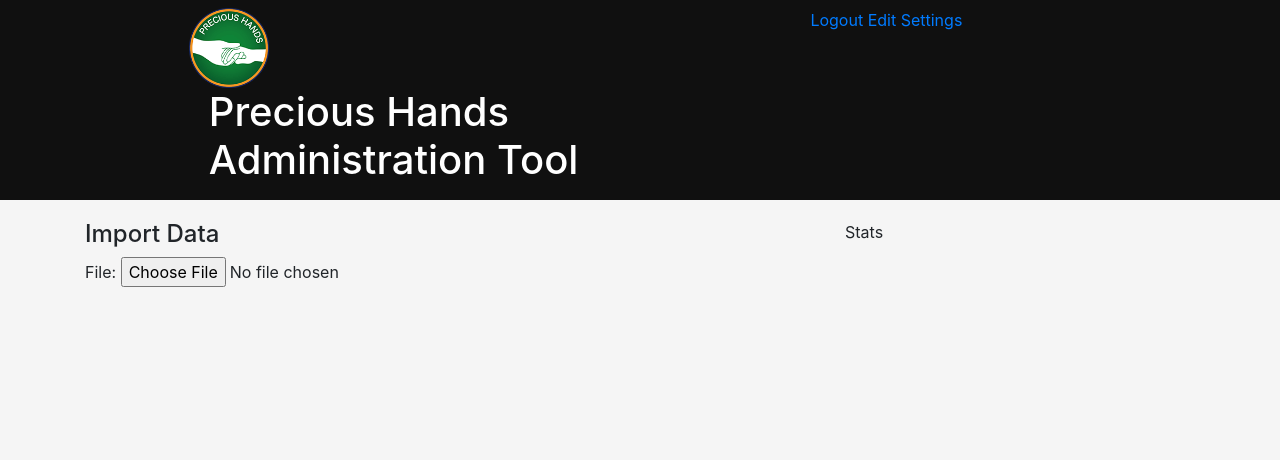
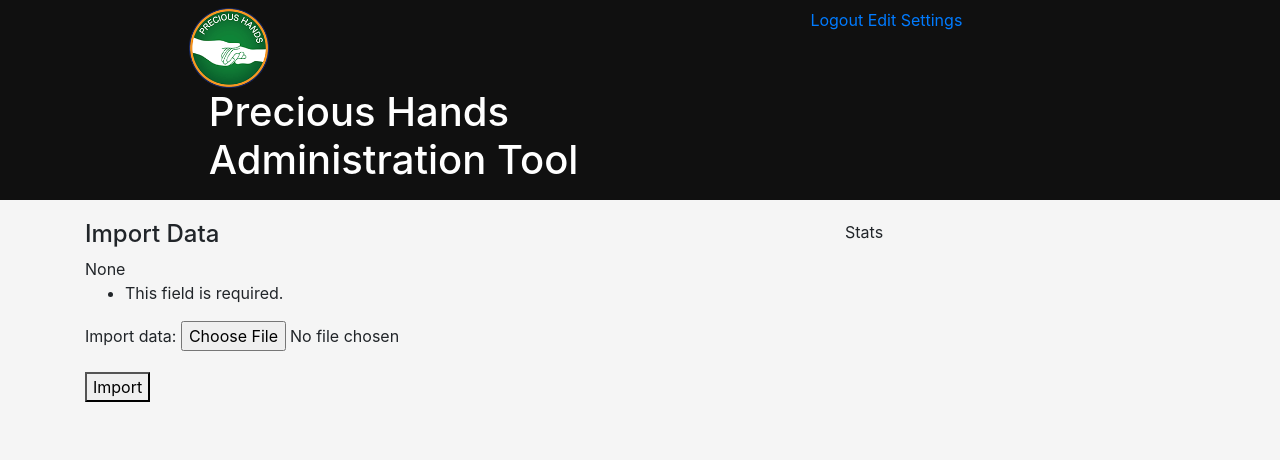
Before and after one commit to ChristianGroeber/Precious-Admin-Website, a Django app: page /tool/import/ in a window 1280 px wide. Shown: the top 460 px of the page. Run offline with Django 3.2, Linux system fonts and the light colour scheme; some libraries are stand-ins or nearby versions.

Commit message:
worked on table import

```diff
--- a/precious_hands_admin/precious_hands_admin/settings.py
+++ b/precious_hands_admin/precious_hands_admin/settings.py
@@ -123,6 +123,9 @@ USE_TZ = True
 STATIC_URL = '/static/'
 STATIC_ROOT = os.path.join(BASE_DIR, "static")
 
+MEDIA_ROOT = os.path.join(BASE_DIR, 'media')
+MEDIA_URL = '/media/'
+
 STATICFILES_DIRS = [
     os.path.join(BASE_DIR, "tool/static"),
 ]
--- a/precious_hands_admin/tool/admin.py
+++ b/precious_hands_admin/tool/admin.py
@@ -1,6 +1,6 @@
 from django.contrib import admin
 
-from .models import Child, Donor, PaymentInterval
+from .models import Child, Donor, PaymentInterval, ImportedData
 
 # Register your models here.
 
@@ -8,3 +8,4 @@ from .models import Child, Donor, PaymentInterval
 admin.site.register(Child)
 admin.site.register(Donor)
 admin.site.register(PaymentInterval)
+admin.site.register(ImportedData)
--- a/precious_hands_admin/tool/forms.py
+++ b/precious_hands_admin/tool/forms.py
@@ -1,6 +1,6 @@
 from django import forms
 
-from .models import Child, Donor, DonationPlan, Donation
+from .models import Child, Donor, DonationPlan, Donation, ImportedData
 
 
 class CreateChild(forms.ModelForm):
@@ -37,5 +37,7 @@ class Donate(forms.ModelForm):
         fields = ('donation_plan', 'date_donated')
 
 
-class ImportForm(forms.Form):
-    file = forms.FileField(allow_empty_file=False)
+class ImportForm(forms.ModelForm):
+    class Meta:
+        model = ImportedData
+        fields = ('import_data', )
--- a/precious_hands_admin/tool/models.py
+++ b/precious_hands_admin/tool/models.py
@@ -53,3 +53,7 @@ class Donation(models.Model):
 
     def __str__(self):
         return str(self.donation_plan.donor.first_name) + ' donated CHF ' + str(self.donation_plan.amount) + ' on the ' + str(self.date_donated)
+
+
+class ImportedData(models.Model):
+    import_data = models.FileField(upload_to='data/%D-%m-%Y')
--- a/precious_hands_admin/tool/templates/tool/import_data.html
+++ b/precious_hands_admin/tool/templates/tool/import_data.html
@@ -2,8 +2,10 @@
 
 {% block content %}
 <h4>Import Data</h4>
+{{ data }}
 <form class="import" method="POST">
     {% csrf_token %}
     {{form.as_p}}
+    <button type="submit">Import</button>
 </form>
 {% endblock %}
--- a/precious_hands_admin/tool/urls.py
+++ b/precious_hands_admin/tool/urls.py
@@ -1,5 +1,8 @@
 from django.conf.urls import url
 from django.urls import path
+
+from django.conf import settings
+from django.views.static import serve
 
 from . import views
 
@@ -16,3 +19,10 @@ urlpatterns = [
     path('tool/<option>/edit/<id>/', views.edit),
     path('tool/import/', views.import_data, name='import_data'),
 ]
+
+if settings.DEBUG:
+    urlpatterns += [
+        url(r'^media/(?P<path>.*)$', serve, {
+            'document_root': settings.MEDIA_ROOT,
+        }),
+    ]
--- a/precious_hands_admin/tool/views.py
+++ b/precious_hands_admin/tool/views.py
@@ -112,8 +112,14 @@ def edit(request, option, id):
 
 
 def import_data(request):
-    form = ImportForm()
-    return render(request, 'tool/import_data.html', {'form': form})
+    form = ImportForm(request.POST, request.FILES)
+    data = None
+    print(form.is_valid())
+    if request.method == 'POST':
+        form = ImportForm(request.POST, request.FILES)
+        print(form)
+        form.save()
+    return render(request, 'tool/import_data.html', {'form': form, 'data': data})
 
 
 def create_user(request):
@@ -137,7 +143,7 @@ def user_logout(request):
 def edit_user(request):
     if str(request.user) is 'AnonymousUser':
         return redirect('login')
-    form = CustomUserCreationForm(request.POST)
+    form = forms.UserChangeForm(request.POST)
     if request.method == 'POST':
         form.save(request)
         return redirect('index')
```
Also changed, not shown: 1 other file.
